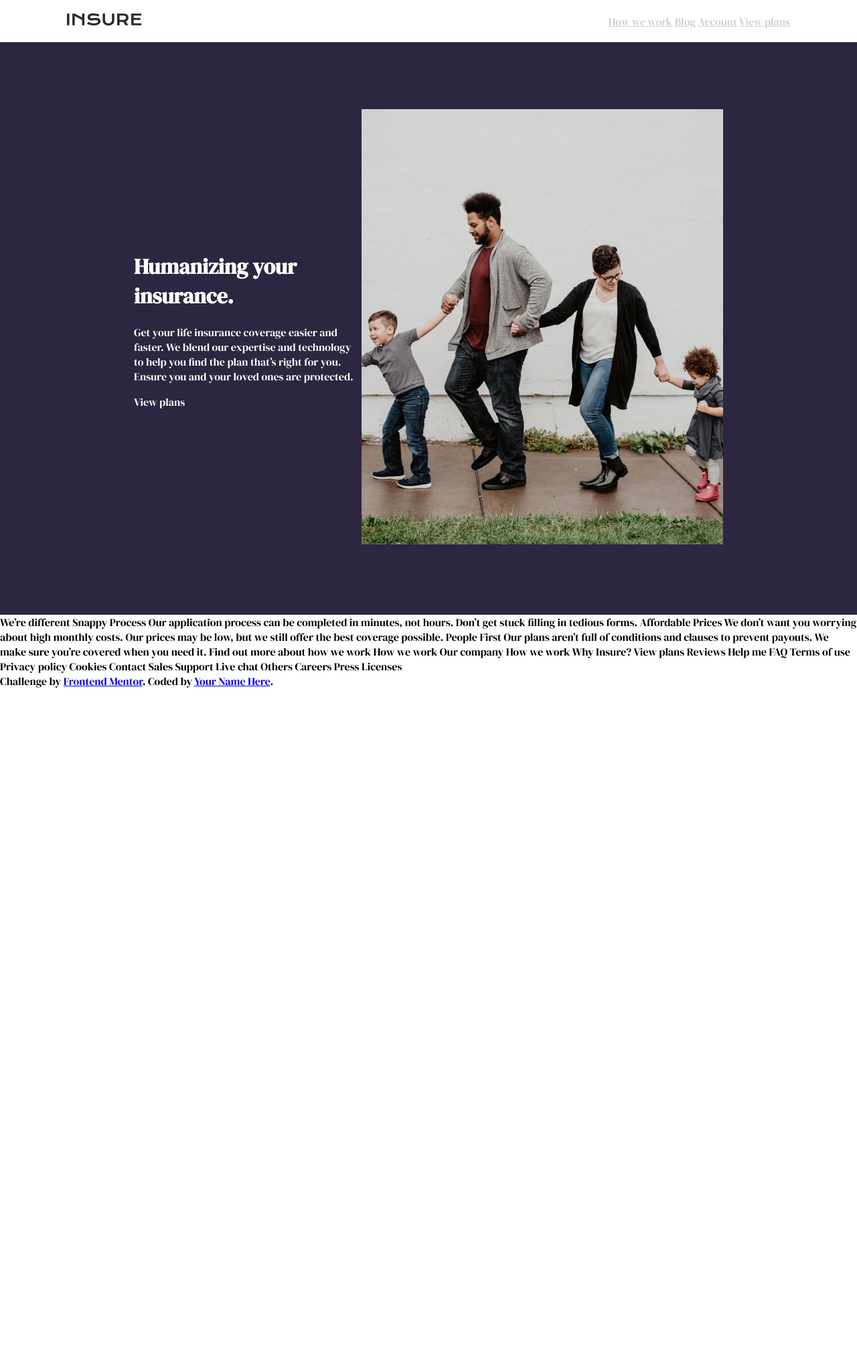
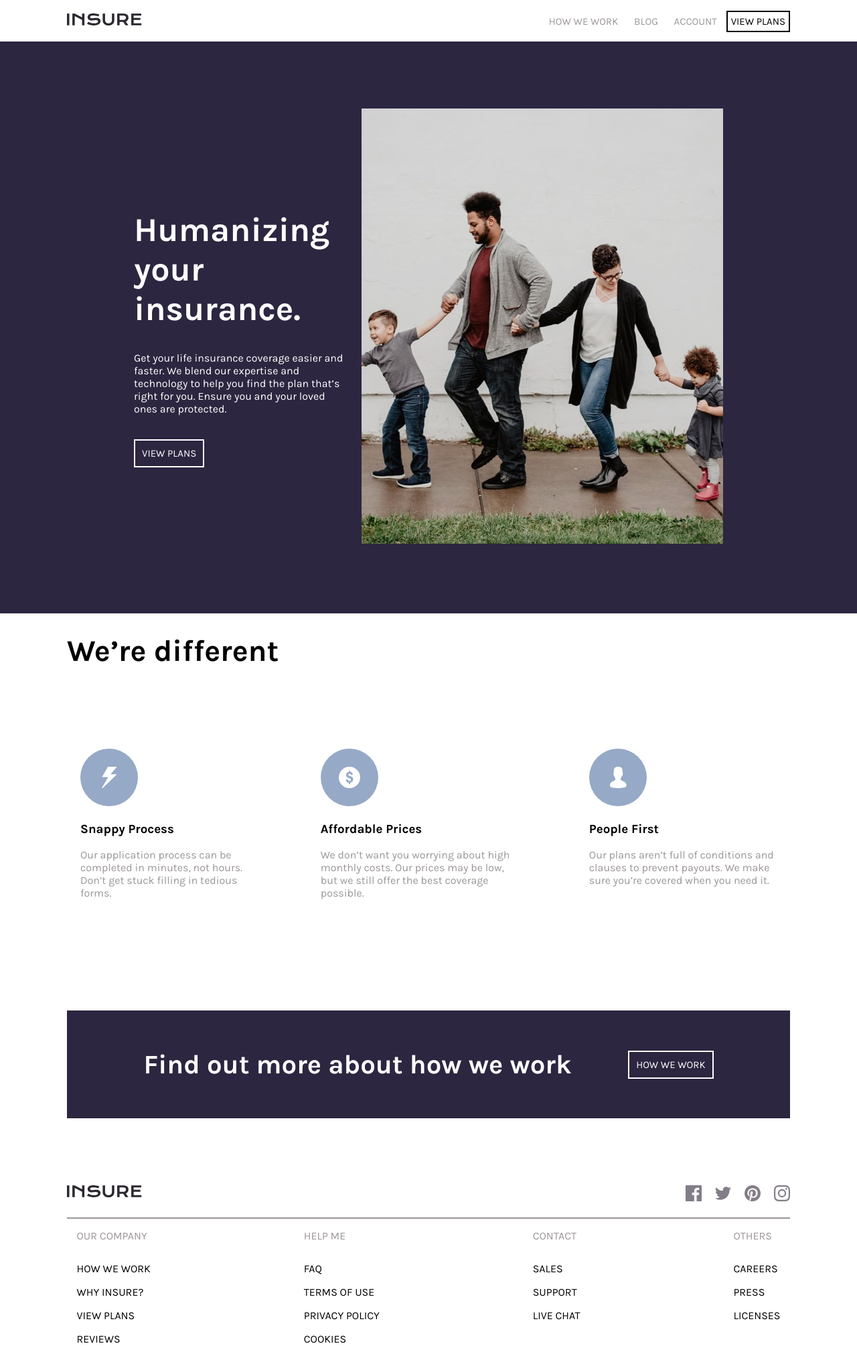
Before and after one commit to inasadaj/insure-landing-page, a plain HTML site: page index.html in a window 1280 px wide. Shown: the whole page at 67% size. Before the commit the page ends 1028 px from the top, so only its background shows below. Drawn offline with Linux system fonts and the light colour scheme.

Commit message:
fixed footer

```diff
--- a/index.html
+++ b/index.html
@@ -9,14 +9,9 @@
   <title>Frontend Mentor | Insure landing page</title>
   <link rel="preconnect" href="https://fonts.googleapis.com">
 <link rel="preconnect" href="https://fonts.gstatic.com" crossorigin>
-<link href="https://fonts.googleapis.com/css2?family=DM+Serif+Display&display=swap" rel="stylesheet">
+<link href="https://fonts.googleapis.com/css2?family=Karla:wght@400;700&display=swap" rel="stylesheet">
   <link rel="stylesheet" href="./style.css">
 
-  <!-- Feel free to remove these styles or customise in your own stylesheet 👍 -->
-  <!-- <style>
-    .attribution { font-size: 11px; text-align: center; }
-    .attribution a { color: hsl(228, 45%, 44%); }
-  </style> -->
 </head>
 <body>
   <header>
@@ -24,11 +19,12 @@
       <img src="./images/logo.svg" alt="">
     </div>
     <div class="nav">
-      <a href="#">How we work</a>
-      <a href="#">Blog</a>
-      <a href="#">Account</a>
-      <a href="#">View plans</a>
+      <a href="#">HOW WE WORK</a>
+      <a href="#">BLOG</a>
+      <a href="#">ACCOUNT</a>
+      <a href="#" class="b1">VIEW PLANS</a>
     </div>
+
   </header>
 
   <main>
@@ -37,7 +33,7 @@
       <p>Get your life insurance coverage easier and faster. We blend our expertise
   and technology to help you find the plan that’s right for you. Ensure you
   and your loved ones are protected.</p>
-      <p>View plans</p>
+      <a href="#" class="buton">VIEW PLANS</a>
     </div>
 
     <div class="box2">
@@ -45,64 +41,76 @@
     </div>
   </main>
 
+  <section>
+    <h1> We’re different</h1>
+    <div class="k1">
+    <div class="pershkrimi">
+      <img src="./images/icon-snappy-process.svg" alt="">
+      <h3>Snappy Process</h3>
+      <p>Our application process can be completed in minutes, not hours. Don’t get
+  stuck filling in tedious forms.</p>
+    </div>
+    <div class="pershkrimi">
+      <img src="./images/icon-affordable-prices.svg" alt="">
+      <h3>Affordable Prices</h3>
+      <p>We don’t want you worrying about high monthly costs. Our prices may be low,
+  but we still offer the best coverage possible.</p>
+    </div>
+    <div class="pershkrimi">
+      <img src="./images/icon-people-first.svg" alt="">
+      <h3>People First</h3>
+      <p>Our plans aren’t full of conditions and clauses to prevent payouts. We make
+  sure you’re covered when you need it.</p>
+    </div>
+  </div>
+  </section>
+  <div class="kuti">
+    <h1>Find out more about how we work</h1>
+    <a href="#">HOW WE WORK</a>
+  </div>
+
+  <footer>
+    <div class="menu">
+      <div class="logo2">
+        <img src="./images/logo.svg" alt="">
+      </div>
+      <div class="icons">
+        <a href=""><img src="./images/icon-facebook.svg" alt=""></a>
+        <a href=""><img src="./images/icon-twitter.svg" alt=""></a>
+        <a href=""><img src="./images/icon-pinterest.svg" alt=""></a>
+        <a href=""><img src="./images/icon-instagram.svg" alt=""></a>
+      </div>
+    </div>
+    <div class="kolonat">
+      <div class="kol1">
+      <p class="col-head">OUR COMPANY</p>
+      <p>HOW WE WORK</p>
+      <p>WHY INSURE?</p>
+      <p>VIEW PLANS</p>
+      <p>REVIEWS</p>
+    </div>
+    <div class="kol2">
+      <p class="col-head">HELP ME</p>
+      <p>FAQ</p>
+      <p>TERMS OF USE</p>
+      <p>PRIVACY POLICY</p>
+      <p>COOKIES</p>
+    </div>
+    <div class="kol3">
+      <p class="col-head">CONTACT</p>
+      <p>SALES</p>
+      <p>SUPPORT</p>
+      <p>LIVE CHAT</p>
+    </div>
+    <div class="kol4">
+      <p class="col-head">OTHERS</p>
+      <p>CAREERS</p>
+      <p>PRESS</p>
+      <p>LICENSES</p>
+    </div>
+  </div>
+  </footer>
 
 
-
-
-
-
-
-  We’re different
-
-  Snappy Process
-
-  Our application process can be completed in minutes, not hours. Don’t get
-  stuck filling in tedious forms.
-
-  Affordable Prices
-
-  We don’t want you worrying about high monthly costs. Our prices may be low,
-  but we still offer the best coverage possible.
-
-  People First
-
-  Our plans aren’t full of conditions and clauses to prevent payouts. We make
-  sure you’re covered when you need it.
-
-  Find out more about how we work
-
-  How we work
-
-  Our company
-
-  How we work
-  Why Insure?
-  View plans
-  Reviews
-
-  Help me
-
-  FAQ
-  Terms of use
-  Privacy policy
-  Cookies
-
-  Contact
-
-  Sales
-  Support
-  Live chat
-
-  Others
-
-  Careers
-  Press
-  Licenses
-
-
-  <div class="attribution">
-    Challenge by <a href="https://www.frontendmentor.io?ref=challenge" target="_blank">Frontend Mentor</a>.
-    Coded by <a href="#">Your Name Here</a>.
-  </div>
 </body>
 </html>
--- a/style.css
+++ b/style.css
@@ -1,36 +1,68 @@
 body{
     margin: 0;
     padding: 0;
-    font-family: 'DM Serif Display', serif;
-    /* background-image: url(./images/bg-pattern-intro-left-desktop.svg); */
+    font-family: 'Karla', sans-serif;
+
 }
 header{
     display: flex;
     justify-content: space-between;
     align-items: center;
     text-align: center;
-    /* position: absolute; */
     top: 0;
     left: 0;
     width: 100%;
     padding: 20px 100px;
     box-sizing: border-box;
-    /* border-bottom: 2px solid white;*/
 }
-header a{
-    color: hsl(0, 5%, 82%);
+.nav a{
+    font-size: 15px;
+    color: hsl(0deg 3% 60%);
+    text-decoration: none;
+    padding: 10px;
+}
+.nav a:hover{
+    color: black;
+}
+
+.nav a.b1{
+    color: black;
+    font-size: 15px;
+    padding: 5px;
+    text-decoration: none;
+    border: 2px solid black;
+    transition: .3s;
+}
+.nav a.b1:hover{
+    background-color: black;
+    color: white;
 }
 main{
     background-color: hsl(254deg 25% 20%);
     display: flex;
     align-items: center;
     padding: 100px 200px;
-    /* min-height: 250px; */
 }
 .box1{
     color: white;
     flex: 1;
-
+    margin-right: 20px;
+}
+.box1 h1{
+    font-size: 50px;
+}
+.box1 .buton {
+    color: white;
+    font-size: 15px;
+    padding: 10px;
+    text-decoration: none;
+    border: 2px solid white;
+    display: inline-block;
+    margin-top: 20px;
+}
+.box1 .buton:hover{
+    background-color: white;
+    color: black;
 }
 .box2 img{
     width: 100%;
@@ -38,3 +70,64 @@ main{
     object-fit: cover;
     object-position: center;
 }
+.k1{
+    display: flex;
+    margin: 70px;
+}
+.pershkrimi{
+    padding: 50px;
+}
+.pershkrimi p{
+    color: hsl(0deg 3% 60%);
+}
+section h1{
+    font-size: 45px;
+    margin-left: 100px;
+    margin-top: 30px;
+}
+.kuti{
+    background-color: hsl(254deg 25% 20%);
+    display: flex;
+    justify-content: space-evenly;
+    margin: 100px;
+    padding: 30px;
+    align-items: center;
+}
+.kuti h1{
+    color: white;
+    font-size: 40px;
+}
+.kuti a{
+    color: white;
+    font-size: 15px;
+    padding: 10px;
+    text-decoration: none;
+    border: 2px solid white;
+}
+.kuti a:hover{
+    background-color: white;
+    color: black;
+}
+.menu{
+    display: flex;
+    justify-content: space-between;
+    padding-bottom: 20px;
+    margin: 0px 100px;
+    border-bottom: 2px solid hsl(0deg 3% 60%);
+}
+.icons{
+    display: flex;
+    gap: 20px;
+    align-items: center;
+}
+.icons img:hover{
+    background-color: black;
+}
+.kolonat{
+    display: flex;
+    justify-content: space-around;
+}
+.kolonat .col-head{
+    color: hsl(0deg 3% 60%);
+    margin-bottom: 30px;
+}
```
